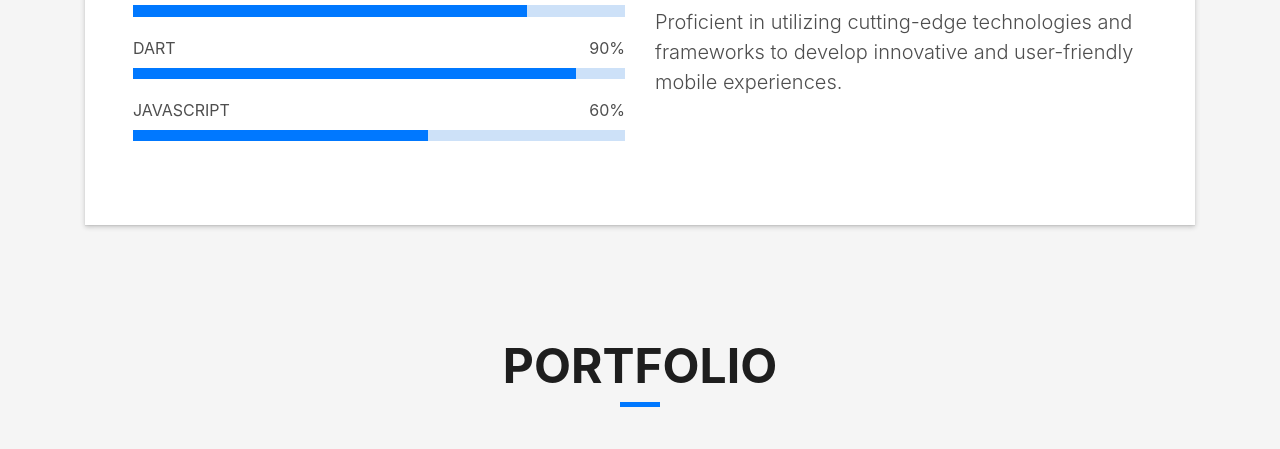
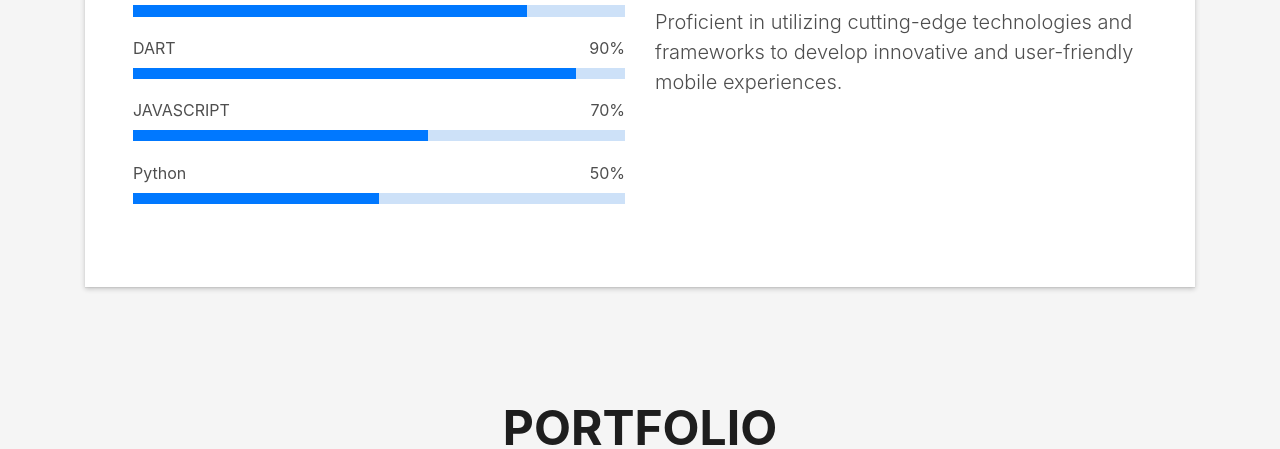
Before and after one commit to abqamar/abqamar.github.io, a plain HTML site: page index.html in a window 1280 px wide. Shown: the part 1279-1728 px from the top of the page. Drawn offline with Linux system fonts and the light colour scheme; files whose address does not match are found by name.

Commit message:
Update index.html

```diff
--- a/index.html
+++ b/index.html
@@ -112,9 +112,14 @@
                     <div class="progress-bar" role="progressbar" style="width: 90%" aria-valuenow="90" aria-valuemin="0"
                       aria-valuemax="100"></div>
                   </div>
-                  <span>JAVASCRIPT</span> <span class="pull-right">60%</span>
+                  <span>JAVASCRIPT</span> <span class="pull-right">70%</span>
                   <div class="progress">
                     <div class="progress-bar" role="progressbar" style="width: 60%" aria-valuenow="60" aria-valuemin="0"
+                      aria-valuemax="100"></div>
+                  </div>
+                  <span>Python</span> <span class="pull-right">50%</span>
+                  <div class="progress">
+                    <div class="progress-bar" role="progressbar" style="width: 50%" aria-valuenow="50" aria-valuemin="0"
                       aria-valuemax="100"></div>
                   </div>
                 </div>
```
